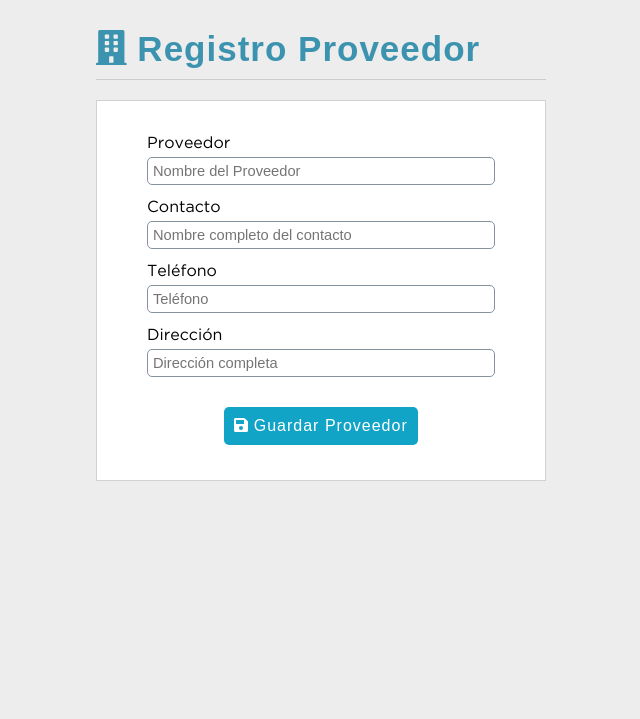
After one commit to CainFernandez/Facturacion, a PHP site: page /sistema/registro_proveedor.php in a window 1280 px wide. The commit adds this page. Shown: the part 81-800 px from the top of the page, without its empty margins (319-959 px from the left). Run offline with PHP 8.4, Linux system fonts and the light colour scheme; the visitor is signed in with stand-in values (Sample User, id 1).

Commit message:
Registro Proveedor

```diff
--- a/sistema/includes/nav.php
+++ b/sistema/includes/nav.php
@@ -19,13 +19,17 @@
 						    <li><a href="lista_clientes.php"><i class="fa fa-list-ul" aria-hidden="true"></i> Lista de Clientes</a></li>
 					    </ul>
 				    </li>
+					<?php
+				        if ($_SESSION['rol'] == 1 || $_SESSION['rol'] == 2) {
+					?>
 				        <li class="principal">
 					        <a href="#"><i class="fa fa-building" aria-hidden="true"></i> Proveedores</a>
 					        <ul>
-						    <li><a href="#"><i class="fa fa-plus-square" aria-hidden="true"></i> Nuevo Proveedor</a></li>
+						        <li><a href="registro_proveedor.php"><i class="fa fa-plus-square" aria-hidden="true"></i> Nuevo Proveedor</a></li>
 						        <li><a href="#"><i class="fa fa-th-list" aria-hidden="true"></i> Lista de Proveedores</a></li>
 					        </ul>
 				        </li>
+					<?php } ?>
 				    <li class="principal">
 					    <a href="#"><i class="fa fa-cubes" aria-hidden="true"></i> Productos</a>
 					    <ul>
--- /dev/null
+++ b/sistema/registro_proveedor.php
@@ -0,0 +1,77 @@
+<?php
+
+    session_start();
+
+    if($_SESSION['rol'] != 1 and $_SESSION['rol'] != 2)
+    {
+        header("location: ./");
+    }
+
+    include "../conexion.php";
+
+    if (!empty($_POST)) {
+        $alert='';
+        if (empty($_POST['proveedor']) || empty($_POST['contacto'])  || empty($_POST['telefono']) || empty($_POST['direccion']))
+        {
+            $alert='<p class="msg_error">Todo los campos son obligatorios.</p>';
+        }else{
+
+            $proveedor  = $_POST['proveedor'];
+            $contacto   = $_POST['contacto'];
+            $telefono   = $_POST['telefono'];
+            $direccion  = $_POST['direccion'];
+            $usuario_id = $_SESSION['idUser'];
+
+                $query_insert = mysqli_query($conection,"INSERT INTO proveedor(proveedor,contacto,telefono,direccion,usuario_id)
+                                                                     VALUES('$proveedor','$contacto','$telefono','$direccion','$usuario_id')");
+
+                if ($query_insert) {
+                    $alert = '<p class="msg_save">Cliente guardado correctamente.</p>';
+                } else {
+                    $alert = '<p class="msg_error">Error al guardar el cliente.</p>';
+                }
+
+        }
+        mysqli_close($conection);
+    }
+
+?>
+
+
+<!DOCTYPE html>
+<html lang="en">
+<head>
+	<meta charset="UTF-8">
+	<?php include "includes/scripts.php"; ?>
+	<title>Registro Proveedor</title>
+</head>
+<body>
+	<?php include "includes/header.php"; ?>
+
+	<section id="container">
+
+		<div class="form_register">
+            <h1><i class="fa fa-building" aria-hidden="true"></i> Registro Proveedor</h1>
+            <hr>
+            <div class="alert"><?php echo isset($alert) ? $alert : ''; ?></div>
+
+            <form action="" method="post">
+                <label for="proveedor">Proveedor</label>
+                <input type="text" name="proveedor" id="proveedor" placeholder="Nombre del Proveedor">
+                <label for="nombre">Contacto</label>
+                <input type="text" name="contacto" id="contacto" placeholder="Nombre completo del contacto ">
+                <label for="telefono">Teléfono</label>
+                <input type="number" name="telefono" id="telefono" placeholder="Teléfono">
+                <label for="direccion">Dirección</label>
+                <input type="text" name="direccion" id="direccion" placeholder="Dirección completa">
+
+                <button type="submit" class="btn_save"><i class="fa fa-save" aria-hidden="true"></i> Guardar Proveedor</button>
+            </form>
+
+        </div>
+
+	</section>
+
+	<?php include "includes/footer.php"; ?>
+</body>
+</html>
```
Lines whose indentation alone changed are shown as unchanged.
